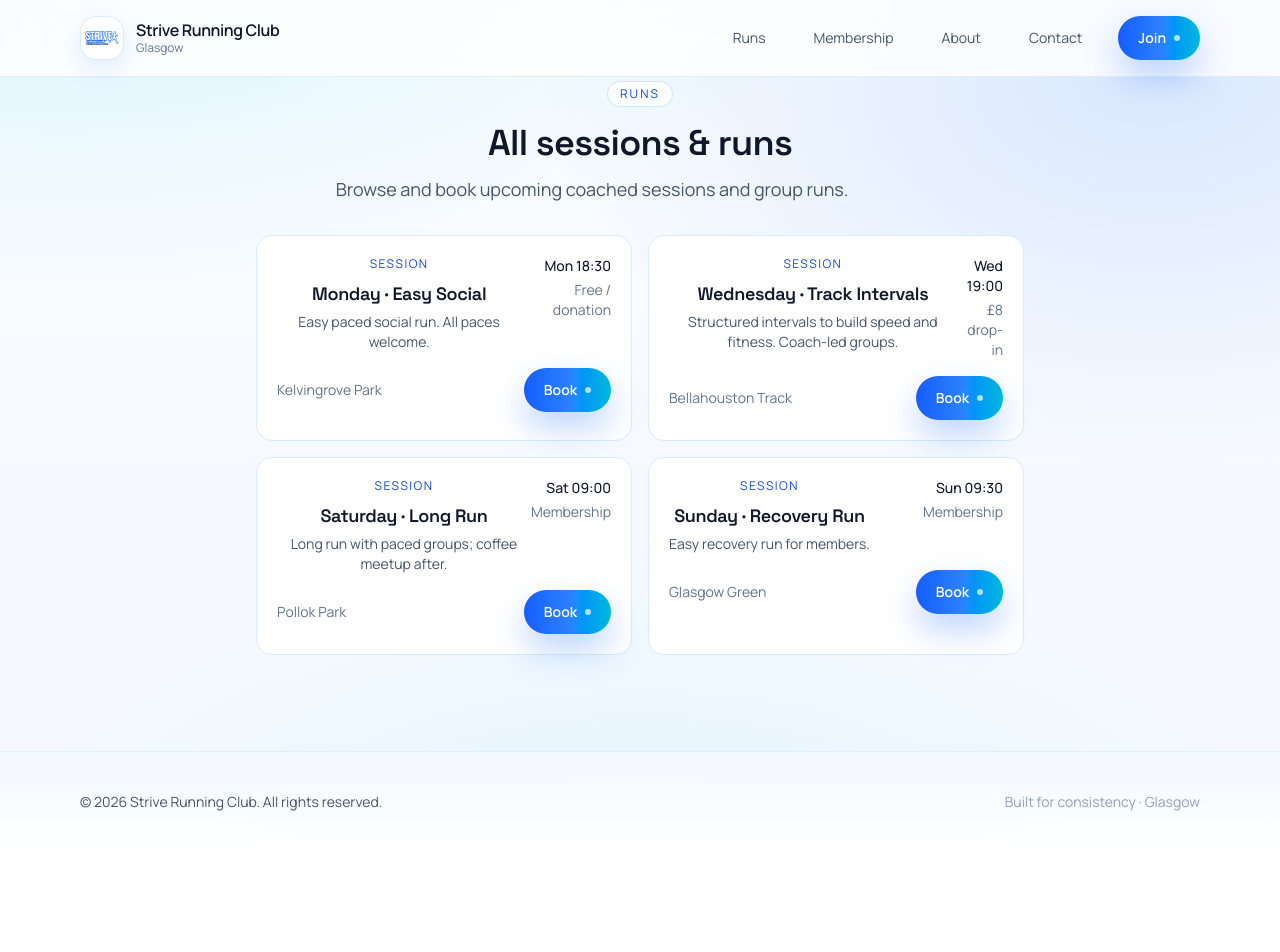
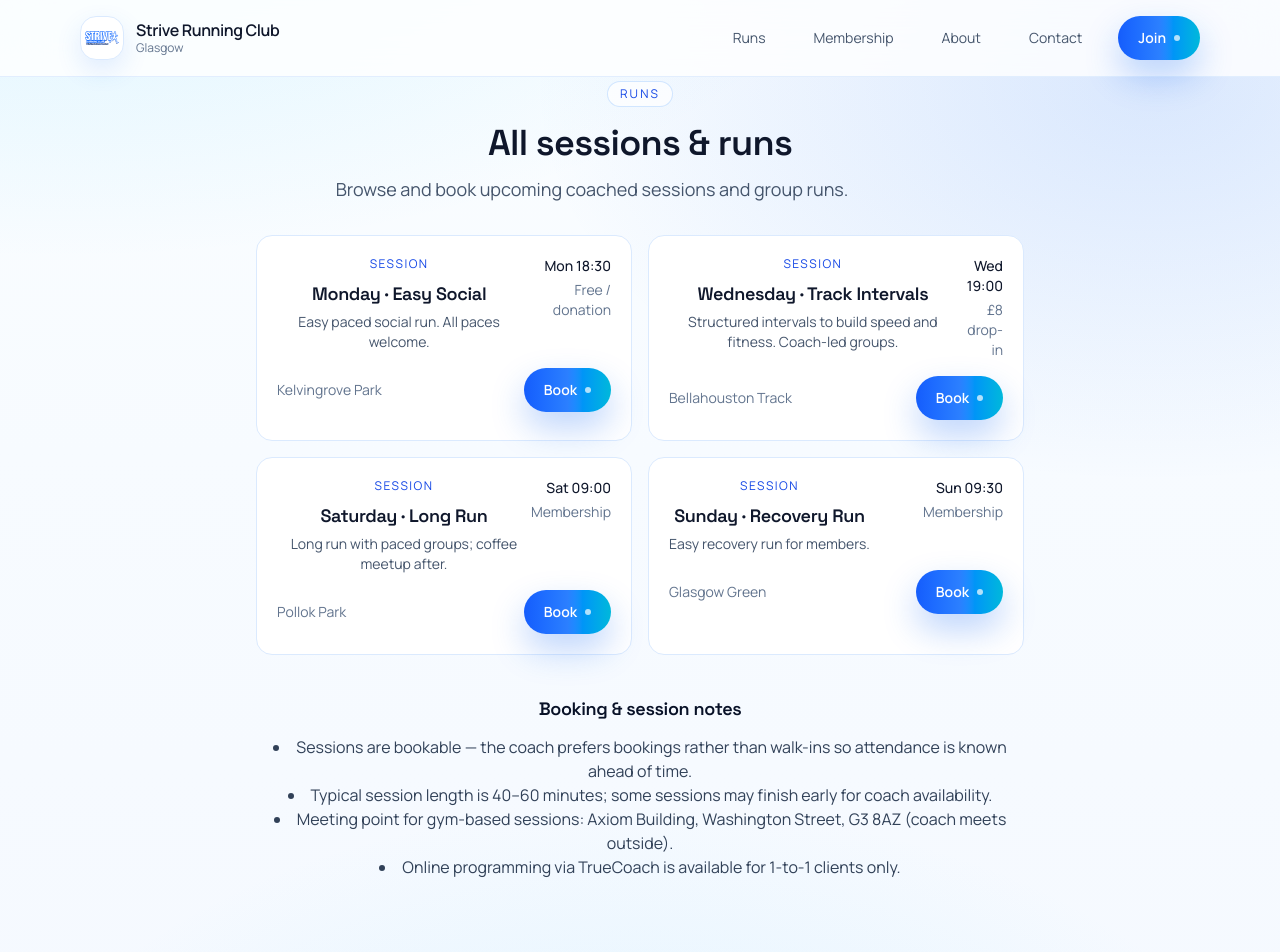
Before and after one commit to mbinnie123/strive-running-club, a Next.js app: page /runs in a window 1280 px wide. Shown: the top 952 px of the page. Before the commit the page ends 852 px from the top, so only its background shows below. Built offline with nearby package versions, Linux system fonts and the light colour scheme.

Commit message:
content: add booking notes to /runs, point View sessions to /runs

```diff
--- a/app/membership/page.tsx
+++ b/app/membership/page.tsx
@@ -22,7 +22,7 @@ export default function MembershipPage() {
               <li>No commitment</li>
             </ul>
             <div className="mt-4">
-              <Button href="/sessions" variant="secondary">View sessions</Button>
+              <Button href="/runs" variant="secondary">View sessions</Button>
             </div>
           </div>
 
--- a/app/runs/page.tsx
+++ b/app/runs/page.tsx
@@ -54,6 +54,16 @@ export default function RunsPage() {
           />
         </div>
         </div>
+
+        <div className="mx-auto mt-10 w-full max-w-3xl text-center">
+          <h3 className="text-lg font-semibold">Booking &amp; session notes</h3>
+          <ul className="mt-3 list-inside list-disc text-slate-700">
+            <li>Sessions are bookable — the coach prefers bookings rather than walk-ins so attendance is known ahead of time.</li>
+            <li>Typical session length is 40–60 minutes; some sessions may finish early for coach availability.</li>
+            <li>Meeting point for gym-based sessions: Axiom Building, Washington Street, G3 8AZ (coach meets outside).</li>
+            <li>Online programming via TrueCoach is available for 1-to-1 clients only.</li>
+          </ul>
+        </div>
       </Container>
     </div>
   );
```
